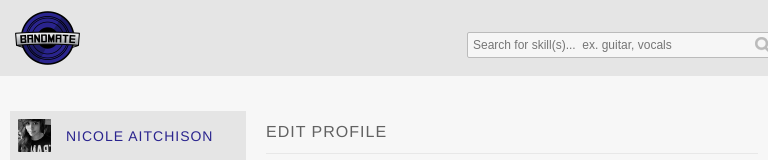
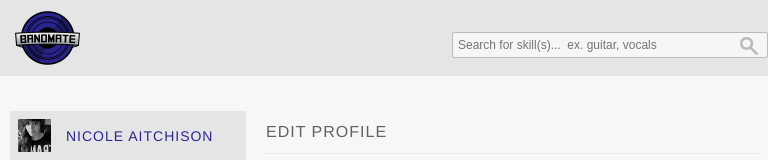
Before and after one commit to nlaitchison/MDD-Final, a plain HTML site: page htmlComp/edit.html in a window 768 px wide. Shown: the top 160 px of the page. Drawn offline with nearby package versions, Linux system fonts and the light colour scheme; a script that the page names is missing.

Commit message:
adjusting header for ipad

```diff
--- a/htmlComp/css/main.css
+++ b/htmlComp/css/main.css
@@ -404,6 +404,7 @@ input[type=submit].save_profile:hover, input[type=submit].cancel:hover{
 @media only screen and (min-width: 768px) and (max-width: 959px) {
 
 	#main_header{ padding: 10px 15px;}
+	#search_desktop input[type="search"]{ margin-right: 15px;}
 
 	header#bg .container{ margin-top: 50px; width: 700px;}
 	header#bg .container p{ margin: 15px 0; font-size: 18px; }
```
